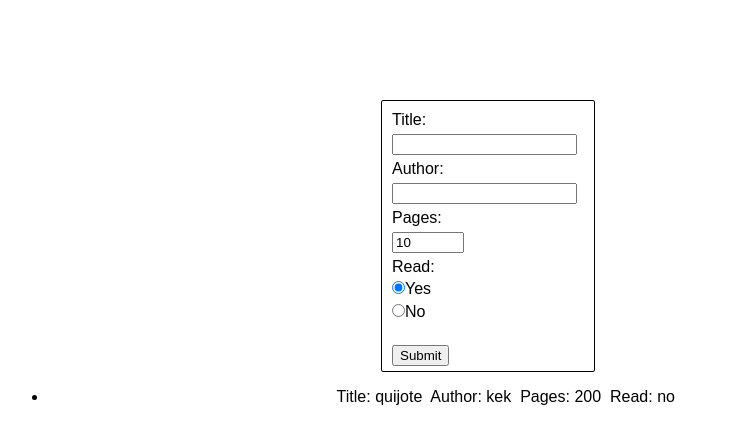
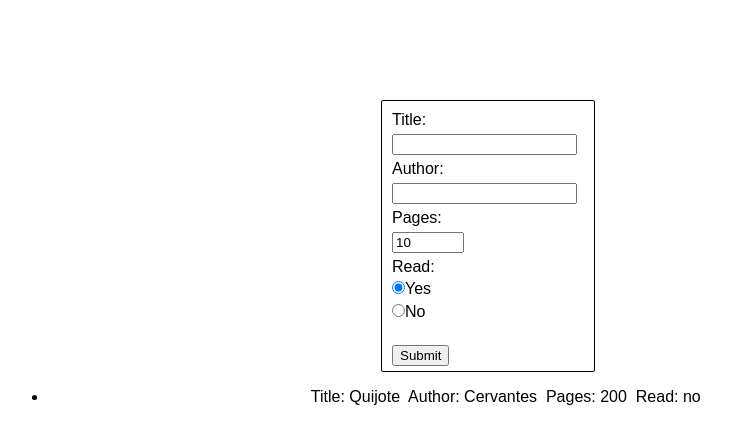
Before and after one commit to Javier-Machin/react-simple-library, a React (Create React App) app: page / in a window 1280 px wide. Shown: the top 444 px of the page, without its empty margins (152-883 px from the left). Built offline with nearby package versions, Linux system fonts and the light colour scheme.

Commit message:
improve code spacing

```diff
--- a/src/App.js
+++ b/src/App.js
@@ -32,9 +32,10 @@ class App extends Component {
         pages: pages,
         read: read
       };
+
       console.log(newBook);
       storageManager.addBook(newBook);
-      this.setState({books: storageManager.getBooks()})
+      this.setState({books: storageManager.getBooks()});
     }
   }
 
--- a/src/modules/storageManager.js
+++ b/src/modules/storageManager.js
@@ -18,7 +18,7 @@ const storageManager = (() => {
     if (localStorage.getItem("books")) {
       return JSON.parse(localStorage.getItem("books"));
     } else {
-      const quijote = {title: "quijote", author: "kek", pages: 200, read: "no"};
+      const quijote = {title: "Quijote", author: "Cervantes", pages: 200, read: "no"};
       return [quijote]
     }
   }
```
Also changed, not shown: src/components/BookForm.js (+6 -1 lines).
